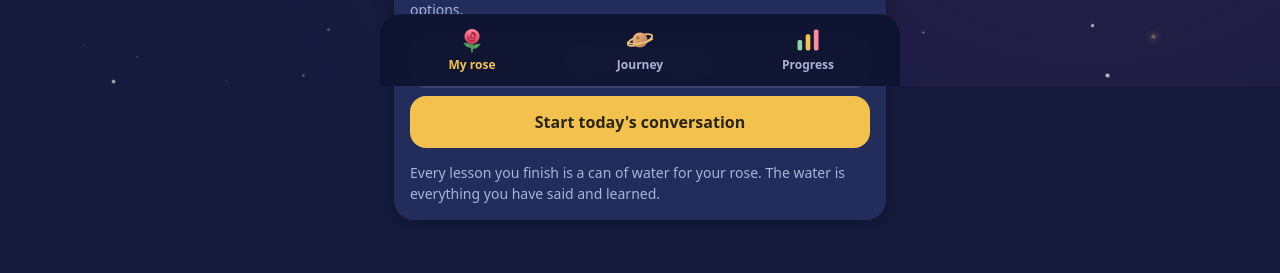
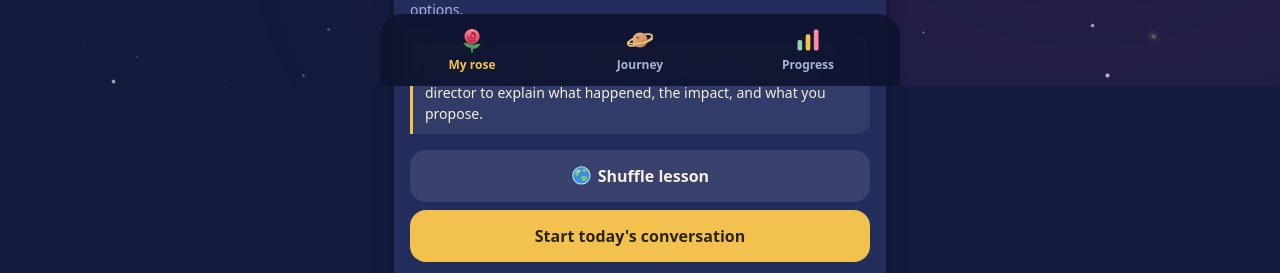
Before and after one commit to jadee2811/jadee2811.github.io, a plain HTML site: page english-by-jade/index.html in a window 1280 px wide. Shown: the part 714-987 px from the top of the page. Drawn offline with Linux system fonts and the light colour scheme.

Commit message:
English by Jade: scenario context for every lesson
Co-Authored-By: Claude Sonnet 5.5 <noreply@anthropic.com>

```diff
--- a/english-by-jade/index.html
+++ b/english-by-jade/index.html
@@ -56,6 +56,7 @@ main,header{position:relative;z-index:1}nav{position:fixed;z-index:9}
 .phase{border-top:1px dashed #ffffff33;margin-top:14px;padding-top:14px}.lockline{display:flex;gap:8px;justify-content:center;align-items:center;font-weight:800;color:var(--mut);margin-bottom:4px}.lps{display:flex;justify-content:center;gap:10px;margin-top:10px}.lp{opacity:.9}
 #micHint{margin-top:12px}#talk .card{margin:12px 0}#talk .row{align-items:stretch}#quit{margin-top:4px}
 .chip{display:inline-block;margin:0 6px 8px 0;padding:7px 12px;border-radius:99px;background:#ffffff1a;color:var(--ink);font-size:14px;font-weight:600;cursor:pointer;border:1px solid #f2c14e55}.chip:active{background:var(--gold);color:#2a2410}
+.ctx{margin-top:10px;padding:10px 12px;border-left:3px solid var(--gold);background:#ffffff12;border-radius:0 12px 12px 0;font-size:14px;color:var(--ink)}.ctx b{color:var(--gold)}
 </style>
 </head>
 <body>
@@ -88,7 +89,7 @@ main,header{position:relative;z-index:1}nav{position:fixed;z-index:9}
     <div class="mut" id="treeSub"></div></div></div>
   <div class="quote" id="treeMsg"></div>
   <div class="card"><span class="tag" id="todayTrack"></span>
-    <h2 style="margin:8px 0 4px;font-family:Georgia,serif" id="todayTitle"></h2><div class="mut" id="todayDesc"></div>
+    <h2 style="margin:8px 0 4px;font-family:Georgia,serif" id="todayTitle"></h2><div class="mut" id="todayDesc"></div><div class="ctx" id="todayCtx"></div>
     <p></p><div class="row" style="margin-bottom:8px"><button class="sec" id="rnd"><svg class="ic" width="24" height="24"><use href="#i-globe"/></svg> Shuffle lesson</button></div><button id="start">Start today's conversation</button>
     <p class="mut" style="margin-bottom:0">Every lesson you finish is a can of water for your rose. The water is everything you have said and learned.</p></div>
 </section>
@@ -105,7 +106,7 @@ main,header{position:relative;z-index:1}nav{position:fixed;z-index:9}
 
 <section id="talk" class="hidden">
   <div class="card"><span class="tag" id="tTrack"></span> <b id="tTitle"></b>
-    <div class="mut" id="tProg"></div></div>
+    <div class="mut" id="tProg"></div><div id="tCtx" class="ctx"></div></div>
   <div class="card chat" id="chat"></div>
   <div class="card" id="hintCard"><div class="mut" style="margin-bottom:8px"><b style="color:var(--gold)">Keywords you can use</b> (tap to add)</div><div id="chips"></div></div>
   <div class="card">
@@ -127,33 +128,33 @@ main,header{position:relative;z-index:1}nav{position:fixed;z-index:9}
 <script>
 const TRACKS={
  biz:{name:"Business",items:[
-  {t:"60-second pitch to a client",who:"a skeptical CTO",d:"Introduce an AI solution to an enterprise customer.",
+  {t:"60-second pitch to a client",c:"You are a product owner at an AI company. You have one minute to pitch an AI customer-service assistant to the CTO of a bank who doubts that AI is ready for real customers.",who:"a skeptical CTO",d:"Introduce an AI solution to an enterprise customer.",
    learn:["problem → solution → proof → ask","Let me start with the problem we saw"],
    q:["Thanks for coming. In one minute, what problem do you solve and for whom?","Interesting. Why would we choose you over building it ourselves?","What evidence do you have that it works? Give me one real number.","What is the biggest risk if we start next month?","Okay. What exactly do you want from me today?"],k:[["pain point", "cost", "time saved", "automate", "customers like"], ["build vs buy", "faster to deploy", "proven", "maintenance", "focus on core business"], ["pilot", "results", "reduced by", "percent", "case study"], ["integration", "data security", "timeline", "mitigate", "support plan"], ["next step", "pilot", "demo", "decision", "timeline"]]},
-  {t:"Negotiating scope",who:"a client who wants more for less",d:"Protect the scope without hurting the relationship.",
+  {t:"Negotiating scope",c:"You are delivering a website and chatbot project for a client. Two weeks before launch, the client asks for three extra features without moving the deadline or the budget. You must protect the scope politely.",who:"a client who wants more for less",d:"Protect the scope without hurting the relationship.",
    learn:["Here's what I can do within the timeline","Let's park that for phase two"],
    q:["We need three extra features, but the deadline stays the same. Is that possible?","Your competitor said they can do it for the same price. What do you say?","I don't have budget for phase two. How can we still move forward?","If we cut one feature, which one would you cut and why?","Summarize what we agreed in two sentences."],k:[["scope", "timeline", "trade-off", "prioritize", "phase two"], ["value", "quality", "not just price", "track record", "risks of cutting corners"], ["phased approach", "minimum viable", "budget", "start small", "roadmap"], ["impact", "effort", "must-have", "nice-to-have", "defer"], ["we agreed", "deliver", "by", "in exchange for", "next steps"]]},
-  {t:"Delivering bad news on progress",who:"your director",d:"The project is late: explain clearly and bring options.",
+  {t:"Delivering bad news on progress",c:"Your team's AI project is two weeks behind schedule because a key data source arrived late. You are meeting your director to explain what happened, the impact, and what you propose.",who:"your director",d:"The project is late: explain clearly and bring options.",
    learn:["Heads-up: we're two weeks behind","Here are two options and my recommendation"],
    q:["I heard there is a delay. What happened?","What is the impact on the customer?","What options do you see?","Which one do you recommend and why?","What do you need from me to make it work?"],k:[["heads-up", "root cause", "delay", "dependency", "two weeks"], ["customer impact", "deadline", "risk", "escalate", "communicate early"], ["option A", "option B", "add resources", "cut scope", "move the date"], ["I recommend", "because", "least risk", "trade-off", "mitigation"], ["decision", "approval", "support", "unblock", "by Friday"]]}]},
  job:{name:"Interview",items:[
-  {t:"Tell me about yourself and your wins",who:"a hiring manager at a global tech company",d:"Tell achievements with STAR and real numbers.",
+  {t:"Tell me about yourself and your wins",c:"You are interviewing for a Product Owner role at a global tech company. The hiring manager wants a clear story of who you are and one achievement with real numbers.",who:"a hiring manager at a global tech company",d:"Tell achievements with STAR and real numbers.",
    learn:["Situation, Task, Action, Result","I led / I drove / I shipped"],
    q:["Tell me about yourself in under two minutes.","What is the achievement you're most proud of in product management?","What exactly was your role, and what did you personally do?","What was the measurable result?","What would you do differently?"],k:[["currently", "years of experience", "product owner", "AI solutions", "passionate about"], ["led", "launched", "achievement", "enterprise", "impact"], ["my role", "I drove", "coordinated", "owned", "stakeholders"], ["increased", "reduced", "percent", "revenue", "adoption"], ["in hindsight", "I would", "earlier", "communicate", "validate first"]]},
-  {t:"Behavioral questions",who:"a senior interviewer at Google",d:"Conflict, prioritizing, deciding with incomplete data.",
+  {t:"Behavioral questions",c:"You are in a final-round interview at Google for a Product Manager role. The interviewer asks real-life questions about conflict, priorities and decisions to see how you think.",who:"a senior interviewer at Google",d:"Conflict, prioritizing, deciding with incomplete data.",
    learn:["The trade-off was...","I aligned the stakeholders by..."],
    q:["Tell me about a time you disagreed with a stakeholder. What happened?","How do you prioritize when everything is urgent?","Describe a decision you made with incomplete data.","Tell me about a product that failed. What did you learn?","Why do you want to work here?"],k:[["disagreed", "perspective", "data", "aligned", "compromise"], ["impact", "urgency", "framework", "stakeholders", "trade-off"], ["assumption", "hypothesis", "validate", "small experiment", "iterate"], ["failed", "lesson learned", "root cause", "user feedback", "pivot"], ["mission", "impact", "grow", "scale", "contribute"]]},
-  {t:"Salary negotiation",who:"an HR partner",d:"State your number with confidence and politeness.",
+  {t:"Salary negotiation",c:"You passed all interview rounds and the company wants to hire you. HR now asks about your salary expectations. State your number clearly and negotiate politely.",who:"an HR partner",d:"State your number with confidence and politeness.",
    learn:["Based on my scope and impact...","I'm flexible on structure, but..."],
    q:["We would like to offer you the role. What are your salary expectations?","That is above our band. How flexible are you?","What matters most to you besides the base salary?","Can you tell me your timeline for deciding?","Great. Is there anything else you'd like to clarify?"],k:[["market range", "based on my scope", "impact", "I'm looking for", "flexible"], ["I understand", "total package", "if we can", "scope", "review in six months"], ["growth", "learning", "equity", "flexibility", "team"], ["timeline", "decision", "by next week", "other offers", "excited"], ["start date", "benefits", "next steps", "team", "thank you"]]}]},
  daily:{name:"Workplace talk",items:[
-  {t:"Small talk and standup",who:"a new teammate from Singapore",d:"Greet naturally and report briefly.",
+  {t:"Small talk and standup",c:"It is your first week in a global team. A friendly teammate from Singapore chats with you, then the daily standup starts and you give a short update.",who:"a new teammate from Singapore",d:"Greet naturally and report briefly.",
    learn:["Quick update from my side","I'm blocked on..."],
    q:["Hi! I'm new here. How long have you been on the team?","How was your weekend?","Okay, standup time. What did you do yesterday?","What are you working on today, and are you blocked on anything?","We're going to lunch. Want to join? Tell me about the food you like."],k:[["joined", "months ago", "team", "product", "how about you"], ["relaxed", "caught up", "went to", "with family", "you?"], ["yesterday", "finished", "reviewed", "shipped", "meeting"], ["today", "focus on", "blocked", "waiting for", "need help"], ["love", "noodles", "sushi", "vegetarian", "let's go"]]},
-  {t:"Feedback and polite refusals",who:"a colleague who needs your help",d:"Say no without losing goodwill.",
+  {t:"Feedback and polite refusals",c:"A busy colleague asks you to review their deck today, but your own schedule is full. You practice saying no politely, offering an alternative, and giving feedback.",who:"a colleague who needs your help",d:"Say no without losing goodwill.",
    learn:["I'd love to, but my plate is full","Can I offer an alternative?"],
    q:["Hey, could you review my deck today? It's urgent.","I know you are busy, but it would really help. Can you do it?","Okay, when would be a good time for you?","By the way, can I give you some feedback on your last presentation?","Thanks for listening. Anything you want to ask me?"],k:[["I'd love to", "but my plate is full", "tomorrow", "alternative", "deadline"], ["I understand", "priority", "capacity", "after lunch", "can you send"], ["this afternoon", "Friday", "after my meeting", "send it over", "30 minutes"], ["strengths", "one suggestion", "slow down", "examples", "clear structure"], ["question", "next steps", "thanks", "appreciate", "happy to help"]]},
-  {t:"Networking at events",who:"an engineer you just met at a conference",d:"Introduce yourself and build connections.",
+  {t:"Networking at events",c:"You are at a tech conference during the coffee break. You meet an engineer from another company and want to introduce yourself and exchange contacts.",who:"an engineer you just met at a conference",d:"Introduce yourself and build connections.",
    learn:["What brings you here?","Let's keep in touch"],
    q:["Hi, I'm Alex. What do you do?","What are you working on at the moment?","That's interesting. What is the hardest part of your work?","Have you used AI in your product team?","Nice talking to you. How can we stay in touch?"],k:[["I work as", "product owner", "AI", "Vietnam", "you?"], ["currently", "building", "enterprise", "chatbot", "pilot"], ["challenge", "adoption", "data", "change management", "time"], ["yes", "we use", "customer service", "workflow", "results"], ["connect on LinkedIn", "keep in touch", "coffee", "email", "nice meeting you"]]}]}
 };
@@ -220,7 +221,7 @@ function render(){
   const done=S.last===today();
   $("treeMsg").textContent=S.dead?"Your rose withered after more than 3 days without practice. The little prince planted a new seed, so we start again from day 1.":done?"“It is the time you spent on your rose that makes it so important.” You watered it today.":w==0?"Your rose is waiting for its water tonight.":w==1?"You skipped a day, so your rose is a little droopy. Water it now.":"Your rose is about to wither. Do one lesson to save it (more than 3 days off means starting over).";
   const {tr,it}=pickToday();
-  $("todayTrack").textContent=TRACKS[tr].name;$("todayTitle").textContent=it.t;$("todayDesc").textContent="With "+it.who+". "+it.d;
+  $("todayTrack").textContent=TRACKS[tr].name;$("todayTitle").textContent=it.t;$("todayDesc").textContent="With "+it.who+". "+it.d;$("todayCtx").innerHTML="<b>Scenario:</b> "+(it.c||"");
   $("start").textContent=done?"Practice one more round (earns XP)":"Start today's conversation";
   $("start").disabled=S.hearts<=0;if(S.hearts<=0)$("start").textContent="Out of hearts, come back tomorrow";
   // journey
@@ -243,7 +244,7 @@ function ask(){const ks=(cur.it.k||[])[idx]||[];$("chips").innerHTML=ks.map(k=>`
 function show(id){for(const x of["home","journey","stats","talk","done"])$(x).classList.toggle("hidden",x!==id);$("nav").style.display=(id=="talk")?"none":"flex";document.querySelectorAll("#nav a").forEach(a=>a.classList.toggle("on",a.dataset.t===id));window.scrollTo(0,0)}
 document.querySelectorAll("#nav a").forEach(a=>a.onclick=()=>{render();show(a.dataset.t)});
 
-$("start").onclick=()=>{cur=pickToday();idx=0;words=0;weak=0;fillers=0;$("chat").innerHTML="";$("tTrack").textContent=TRACKS[cur.tr].name;$("tTitle").textContent=cur.it.t;show("talk");
+$("start").onclick=()=>{cur=pickToday();idx=0;words=0;weak=0;fillers=0;$("chat").innerHTML="";$("tTrack").textContent=TRACKS[cur.tr].name;$("tTitle").textContent=cur.it.t;show("talk");$("tCtx").innerHTML="<b>Scenario:</b> "+(cur.it.c||"");
   addMsg("ai","Tip: "+cur.it.learn.join(" · "));ask()};
 $("send").onclick=()=>{
   const a=$("ans").value.trim();if(!a)return;speechSynthesis&&speechSynthesis.cancel();
```
